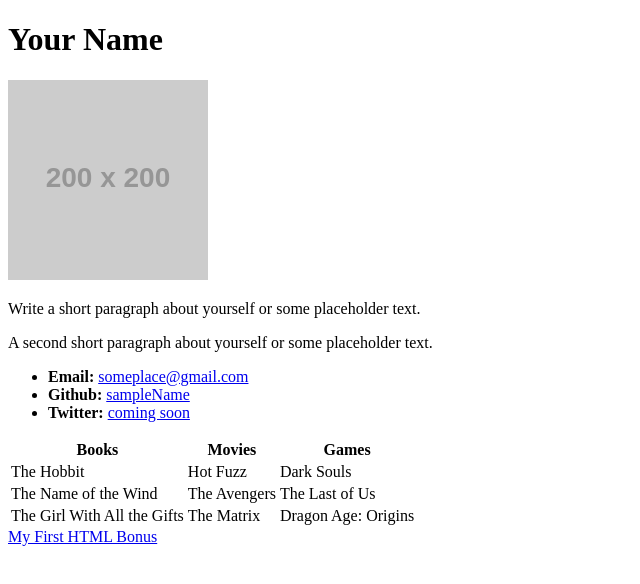
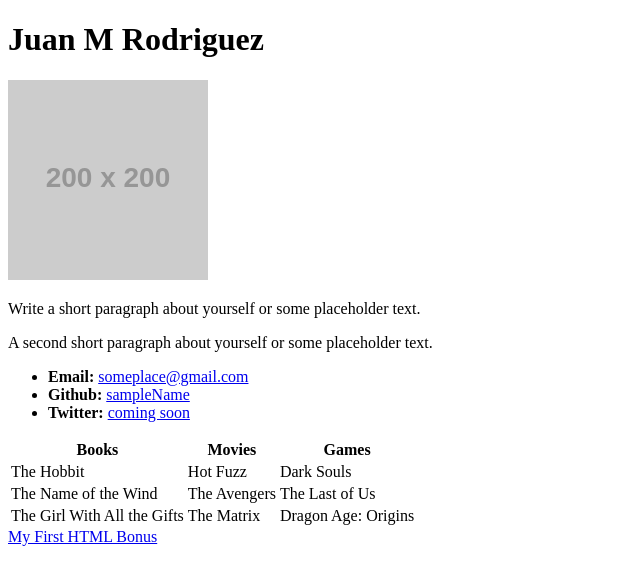
Before and after one commit to juanmarodri/juanmarodri, a plain HTML site: page index.html in a window 1280 px wide. Shown: the whole page, without its empty margins (0-640 px from the left). Drawn offline with Linux system fonts and the light colour scheme; placeholder pictures from the web are drawn by us.

Commit message:
Update index.html

```diff
--- a/index.html
+++ b/index.html
@@ -7,7 +7,7 @@
 
 <body>
 
-  <h1>Your Name</h1>
+  <h1>Juan M Rodriguez </h1>
 
   <img src="https://placehold.it/200x200" alt="Your Name">
 
```
